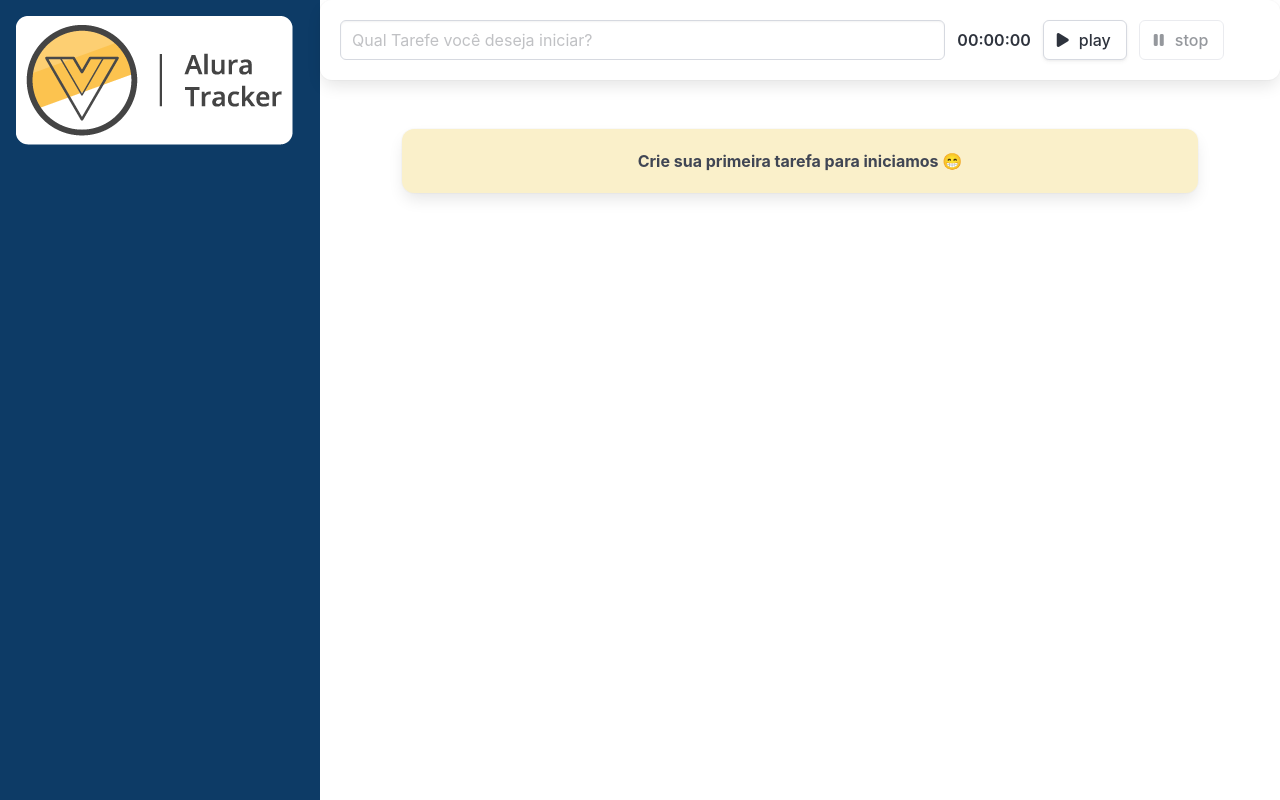
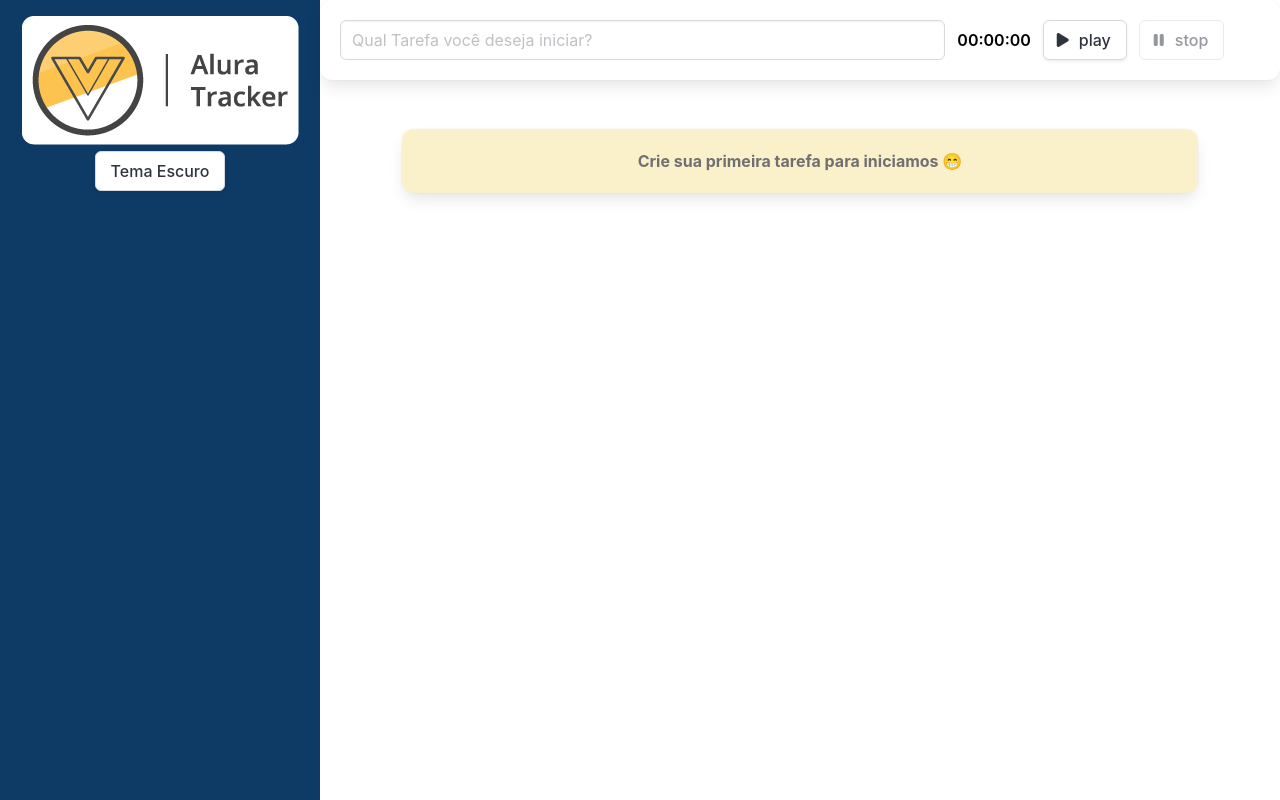
Before and after one commit to MatheusFreitas54/Tracker, a Vue app: page / in a window 1280 px wide. Built offline with nearby package versions, Linux system fonts and the light colour scheme.

Commit message:
Add Dark-mode

```diff
--- a/src/App.vue
+++ b/src/App.vue
@@ -1,3 +1,19 @@
+<template>
+  <main class="columns is-gapless is-multiline" :class="{ 'dark-mode': modoEscuroAtivo }">
+    <div class="column is-one-quarter">
+      <BarraLateral @aoTemaAlterado="trocarTema"/>
+    </div>
+    <div class="column is-three-quarter content">
+      <Formulario @aoSalvarTarefa="salvarTarefa" />
+      <div class="lista m-3">
+        <Tarefa v-for="(tarefa, index) in tarefas" :key="index" :tarefa="tarefa"/>
+        <Box id="box" v-if="listaEstaVazia"> Crie sua primeira tarefa para iniciamos 😁</Box>
+      </div>
+    </div>
+  </main>
+</template>
+
+
 <script lang="ts">
 import { defineComponent } from 'vue';
 import BarraLateral from './components/BarraLateral.vue';
@@ -16,7 +32,8 @@ export default defineComponent({
   },
   data () {
     return {
-      tarefas: [] as ITarefa[]
+      tarefas: [] as ITarefa[],
+      modoEscuroAtivo: false
     }
   },
   computed: {
@@ -27,26 +44,13 @@ export default defineComponent({
   methods: {
     salvarTarefa (tarefa: ITarefa) {
       this.tarefas.push(tarefa)
+    },
+    trocarTema (modoEscuroAtivo: boolean) {
+      this.modoEscuroAtivo = modoEscuroAtivo
     }
   }
 });
 </script>
-
-<template>
-  <main class="columns is-gapless is-multiline">
-    <div class="column is-one-quarter">
-      <BarraLateral/>
-    </div>
-    <div class="column is-three-quarter">
-      <Formulario @aoSalvarTarefa="salvarTarefa" />
-      <div class="lista m-3">
-        <Tarefa v-for="(tarefa, index) in tarefas" :key="index" :tarefa="tarefa"/>
-        <Box id="box" v-if="listaEstaVazia"> Crie sua primeira tarefa para iniciamos 😁</Box>
-      </div>
-    </div>
-  </main>
-</template>
-
 
 
 <style>
@@ -58,4 +62,18 @@ export default defineComponent({
     margin: 5px 50px;
     text-align: center;
   }
+
+  main {
+    --bg-primario: #fff;
+    --texto-primario: #000;
+  }
+
+  main.dark-mode {
+    --bg-primario: #2b2d42;
+    --texto-primario: #ddd;
+  }
+
+  .content {
+    background-color: var(--bg-primario);
+  }
 </style>
--- a/src/components/BarraLateral.vue
+++ b/src/components/BarraLateral.vue
@@ -3,6 +3,7 @@
       <h1>
          <img src="../assets/logo.png" alt="">
       </h1>
+      <button class="button" @click="alterarTema"> {{ textoBotao }}</button>
    </header>
 </template>
 
@@ -10,7 +11,27 @@
 import { defineComponent, DefineComponent } from 'vue';
 
 export default defineComponent({
-   name: 'BarraLateral'
+   name: 'BarraLateral',
+   emits: ['aoTemaAlterado'],
+   data () {
+      return {
+         modoEscuroAtivo: false
+      }
+   },
+   computed: {
+      textoBotao () {
+         if (this.modoEscuroAtivo) {
+            return 'Tema Claro'
+         }
+         return 'Tema Escuro'
+      }
+   },
+   methods: {
+      alterarTema () {
+         this.modoEscuroAtivo = !this.modoEscuroAtivo
+         this.$emit('aoTemaAlterado', this.modoEscuroAtivo)
+      }
+   }
 });
 </script>
 
@@ -21,6 +42,7 @@ export default defineComponent({
       background: #0d3b66;
       width: 100%;
       height: 100vh;
+      text-align: center;
    }
 
    @media only screen and (max-width: 768px) {
--- a/src/components/Box.vue
+++ b/src/components/Box.vue
@@ -19,6 +19,7 @@
 
    .box {
       background: #FAF0CA;
+      color: #707070;
    }
 
 </style>
--- a/src/components/Cronometro.vue
+++ b/src/components/Cronometro.vue
@@ -1,6 +1,6 @@
 <template>
    <section class="mr-3 ml-3">
-      <strong> {{ tempoDecorrido }}</strong>
+      <strong class="display"> {{ tempoDecorrido }}</strong>
    </section>
 </template>
 
@@ -24,5 +24,7 @@ export default defineComponent({
 </script>
 
 <style scoped>
-
+   .display {
+      color: var(--texto-primario);
+   }
 </style>
--- a/src/components/Formulario.vue
+++ b/src/components/Formulario.vue
@@ -1,8 +1,8 @@
 <template>
-   <div class="box">
+   <div class="box form">
       <div class="columns">
          <div class="column is-8" role="form" aria-label="Formulário para criação de uma nova tarefa">
-            <input type="text" class="input" placeholder="Qual Tarefe você deseja iniciar?" v-model="descricao">
+            <input type="text" class="input" placeholder="Qual Tarefa você deseja iniciar?" v-model="descricao">
          </div>
          <div class="columns">
             <Temporizador @ao-temporizador-finalizado="finalizarTarefa"/>
@@ -39,6 +39,10 @@
    });
 </script>
 
-<style scoped>
+<style>
+   .form {
+      color: var(--texto-primario);
+      background-color: var(--bg-primario);
+   }
 
 </style>
--- a/src/components/Tarefa.vue
+++ b/src/components/Tarefa.vue
@@ -34,5 +34,4 @@
 </script>
 
 <style scoped>
-
 </style>
```
